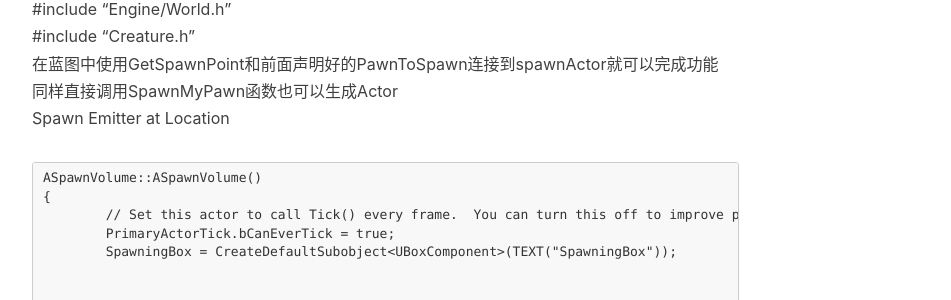
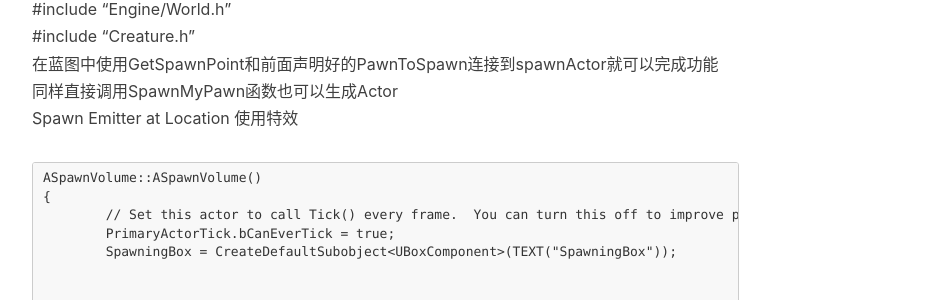
Before and after one commit to AIaimuti/aiaimuti.github.io, a Jekyll site: the page built from _posts/2020-4-27-Generate_Actor.md, in a window 1280 px wide and 900 px high, scrolled down 1233 px. Shown: the part 152-452 px from the top of the window, without its empty margins (233-1184 px from the left). Built offline with Jekyll 4.4.1, drawn with Linux system fonts in a browser that asks for light colours; nearby versions of some CDN libraries; comment, search, counter and statistics services are not loaded.

Commit message:
Update 2020-4-27-Generate_Actor.md

````diff
--- a/_posts/2020-4-27-Generate_Actor.md
+++ b/_posts/2020-4-27-Generate_Actor.md
@@ -44,7 +44,7 @@ UFUNCTION(BlueprintNativeEvent, BlueprintPure)
 #include "Creature.h"<br>
 在蓝图中使用GetSpawnPoint和前面声明好的PawnToSpawn连接到spawnActor就可以完成功能<br>
 同样直接调用SpawnMyPawn函数也可以生成Actor<br>
-Spawn Emitter at Location
+Spawn Emitter at Location 使用特效
 ```
 ASpawnVolume::ASpawnVolume()
 {
````
